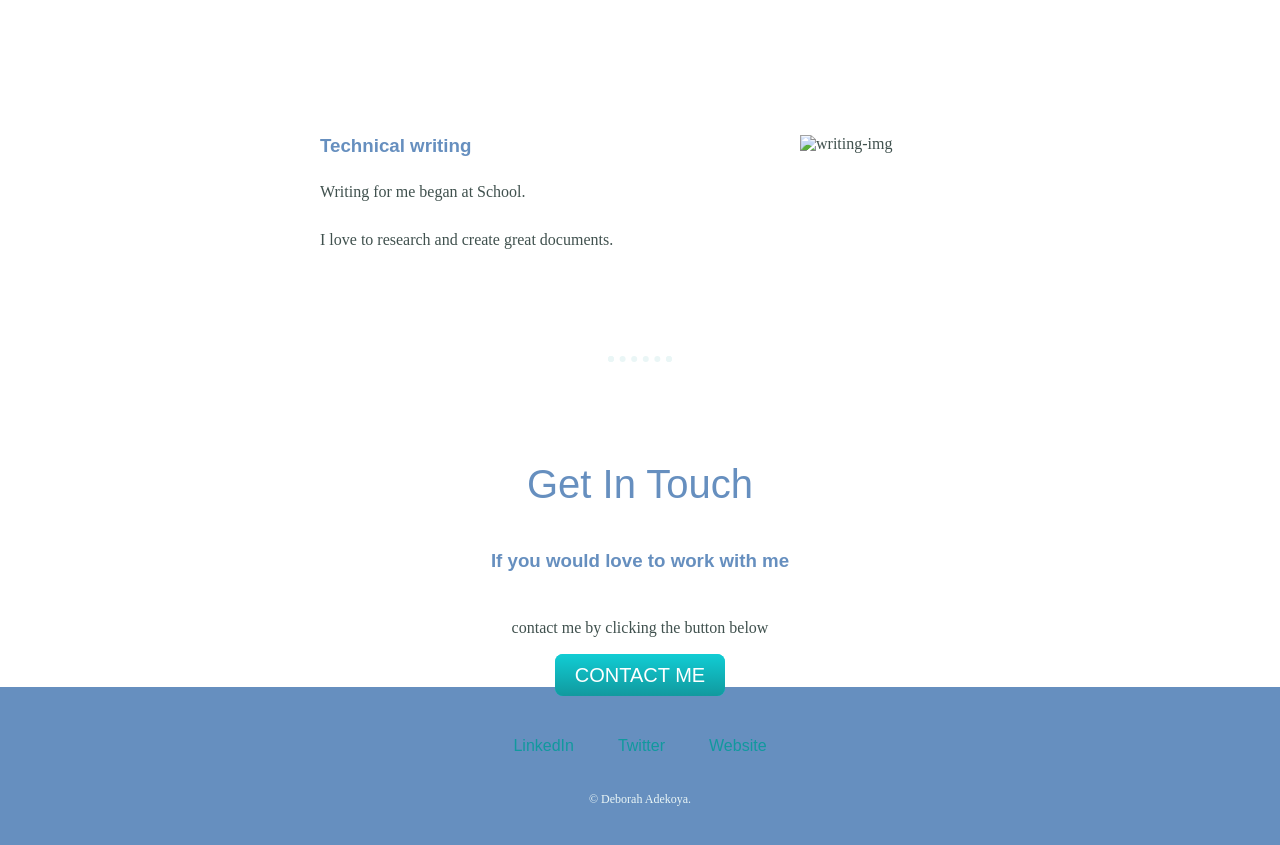
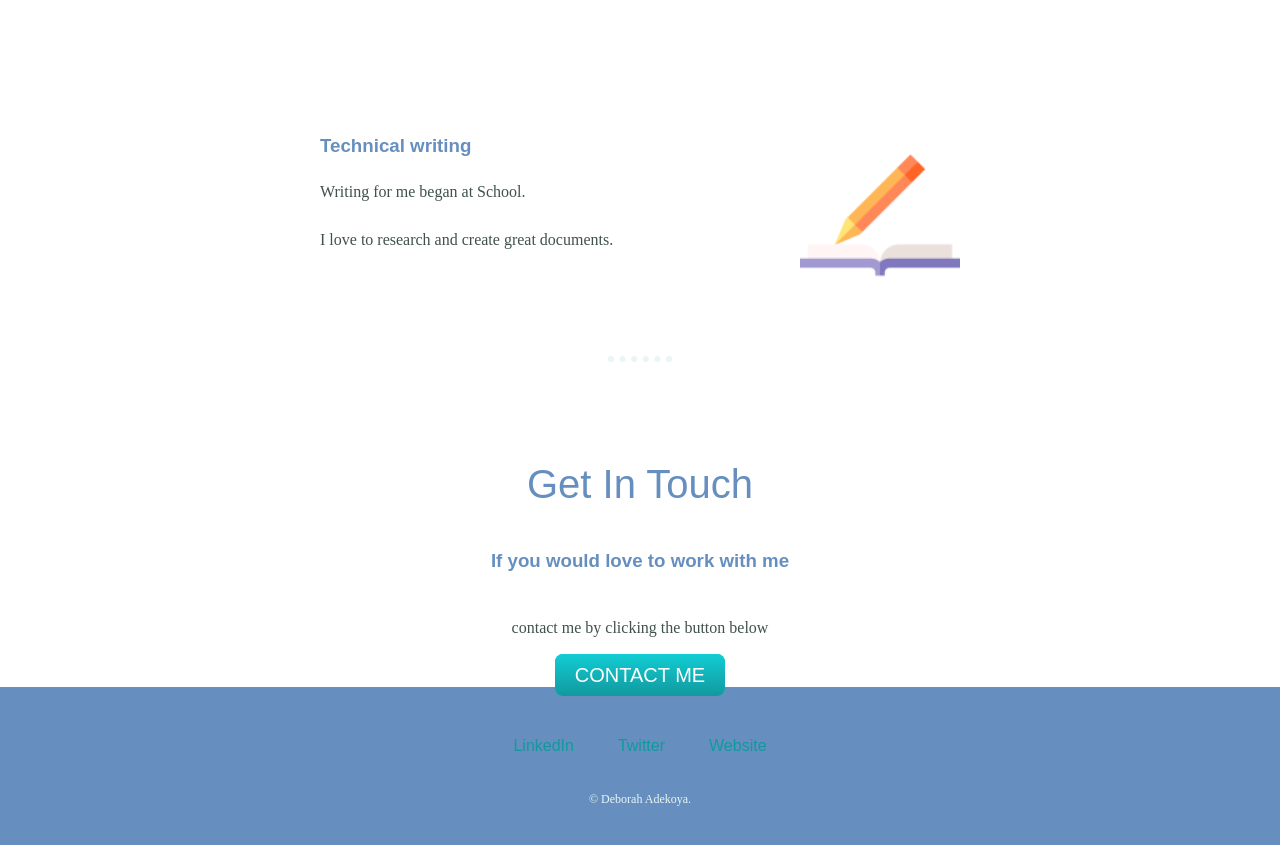
Before and after one commit to Debilami/My-personal-site, a plain HTML site: page index.html in a window 1280 px wide. Shown: the part 1620-2465 px from the top of the page. Drawn offline with Linux system fonts and the light colour scheme; a web font is replaced by a local one.

Commit message:
writing.png

```diff
--- a/index.html
+++ b/index.html
@@ -36,7 +36,7 @@
           <p>I can build a beautiful and user-friendly website, using HTML,CSS and Javascript.</p>
         </div> <br>
         <div class="skill-row">
-          <img class="writing-img" src="image/writing.png"  alt="writing-img">
+          <img class="writing-img" src="writing.png"  alt="writing-img">
           <h3>Technical writing</h3>
           <p>Writing for me began at School.</p>
           <p> I love to research and create great documents.</p>
```
